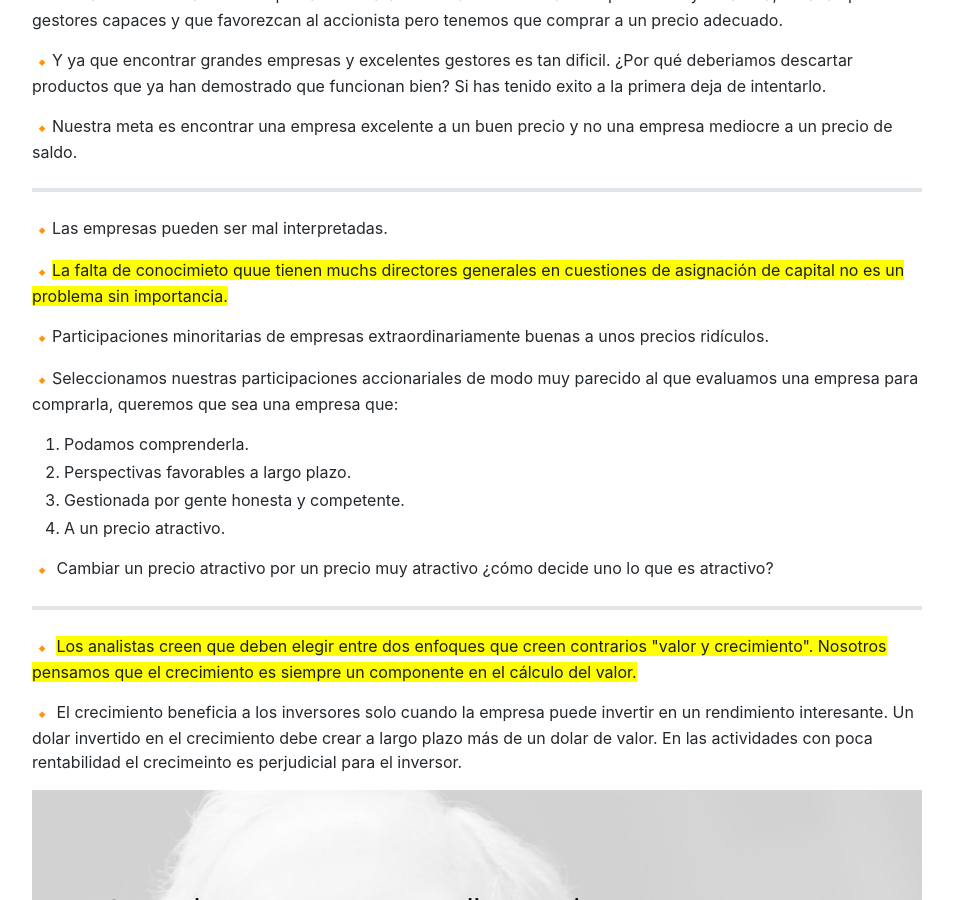
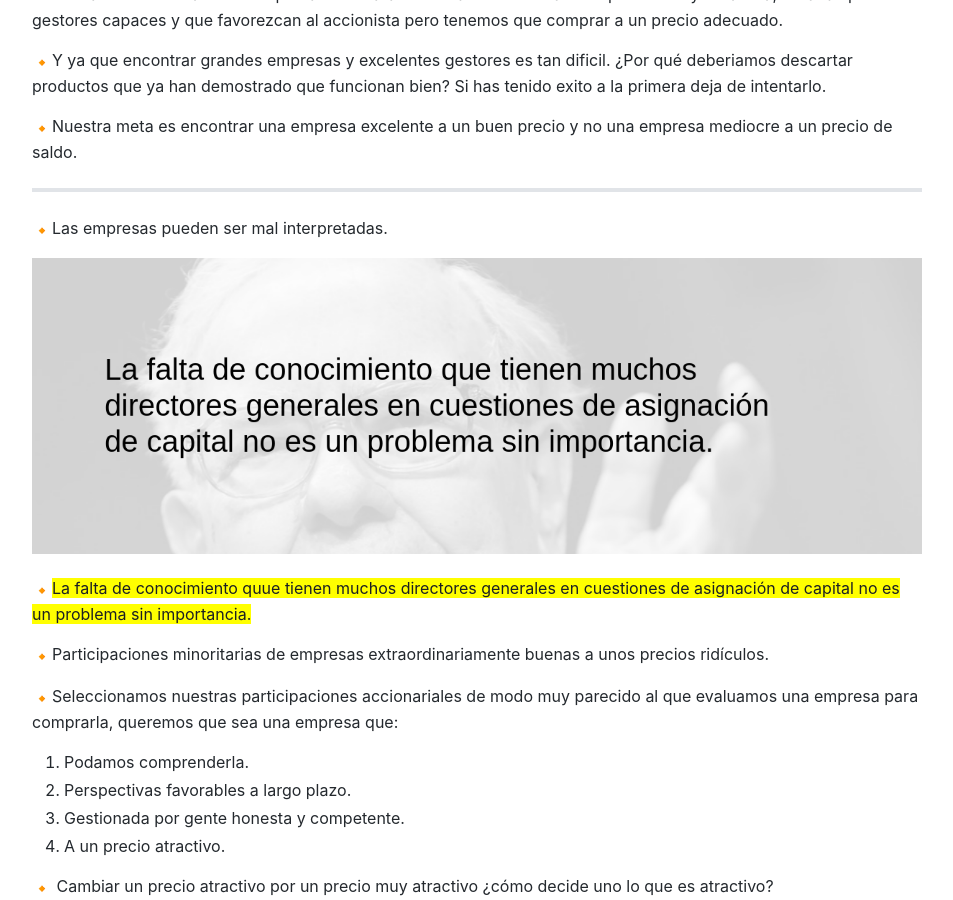
Before and after one commit to Akira3030/formacion, a Jekyll site: the page built from articulos/warrent-buffet-gobierno-empresas.md, in a window 1280 px wide and 900 px high, scrolled down 2837 px. Shown: the whole window, without its empty margins (163-1116 px from the left). Built offline with Jekyll 4.4.1, drawn with Linux system fonts in a browser that asks for light colours; emoji names are drawn with the system emoji font; our own code applies the rules of GitHub Pages for plain Markdown files.

Commit message:
Update warrent-buffet-gobierno-empresas.md

```diff
--- a/articulos/warrent-buffet-gobierno-empresas.md
+++ b/articulos/warrent-buffet-gobierno-empresas.md
@@ -92,7 +92,9 @@ La dificultad de cuantificar con precisión estos factores no implica que se deb
 
 :small_orange_diamond:Las empresas pueden ser mal interpretadas.
 
-:small_orange_diamond:<mark>La falta de conocimieto quue tienen muchs directores generales en cuestiones de asignación de capital no es un problema sin importancia.</mark>
+![]({{ site.site_url }}/assets/img/wb9.png)
+
+:small_orange_diamond:<mark>La falta de conocimiento quue tienen muchos directores generales en cuestiones de asignación de capital no es un problema sin importancia.</mark>
 
 :small_orange_diamond:Participaciones minoritarias de empresas extraordinariamente buenas a unos precios ridículos.
 
```
